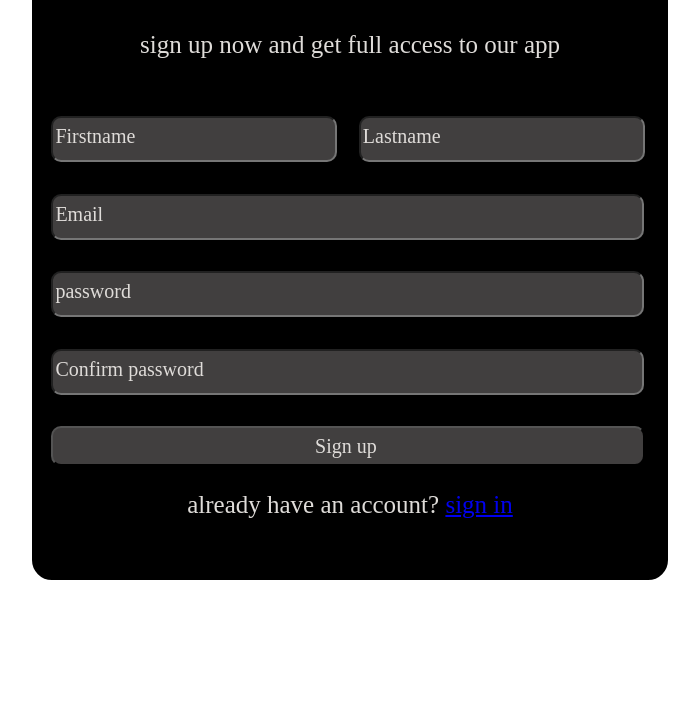
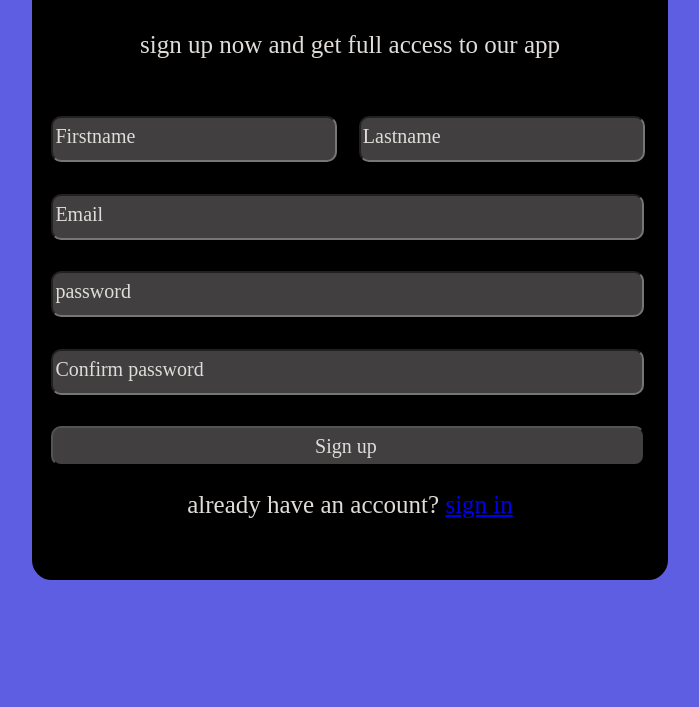
Before and after one commit to puneeth037h/form, a plain HTML site: page index.html in a window 1280 px wide. Shown: the part 230-937 px from the top of the page, without its empty margins (292-991 px from the left). Drawn offline with Linux system fonts and the light colour scheme.

Commit message:
form rgb(94, 94, 227)

```diff
--- a/index.html
+++ b/index.html
@@ -5,6 +5,9 @@
     <meta name="viewport" content="width=device-width, initial-scale=1.0">
     <title>Sign up</title>
     <style>
+        body{
+            background-color: rgb(94, 94, 227);
+        }
         #regis{
             color: rgb(94, 94, 227);
             font-family: ' Calibri';
```
Also changed, not shown: signin.html (+3 -0 lines).
